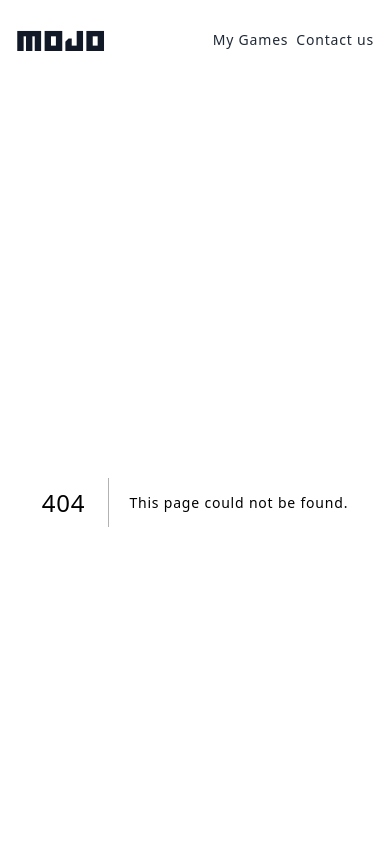
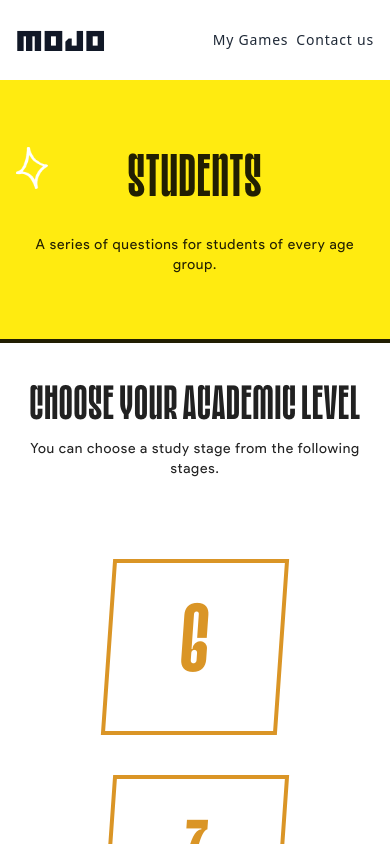
Before and after one commit to zeeshanahm-ed/mojo-game-website, a Next.js app: page /students in a window 390 px wide. Before the commit this address had no page. Built offline with nearby package versions, Linux system fonts and the light colour scheme.

Commit message:
feat: add Banner component for Students page with responsive layout and content

```diff
--- a/src/app/components/ui/home-page-ui/Banner.tsx
+++ b/src/app/components/ui/home-page-ui/Banner.tsx
@@ -1,4 +1,7 @@
 'use client';
+import { useTranslation } from 'react-i18next';
+import Wrapper from '../common/Wrapper';
+import { useRouter } from 'next/navigation';
 
 import Image, { StaticImageData } from 'next/image';
 import WorldImage from '../../../assets/images/world.png';
@@ -11,11 +14,22 @@ import KidsGameImage from '../../../assets/images/kids-quest.png';
 import StudentGameImage from '../../../assets/images/student-quest.png';
 import CreateGameImage from '../../../assets/images/create-game.png';
 import RamadanGameImage from '../../../assets/images/ramadan-quest.png';
-import { useTranslation } from 'react-i18next';
-import Wrapper from '../common/Wrapper';
 
 export default function Banner() {
     const { t } = useTranslation();
+    const router = useRouter()
+
+    const handleGoTo = (type: string) => {
+        switch (type) {
+            case "students":
+                router.push("/students")
+                break;
+
+            default:
+                break;
+        }
+    }
+
     return (
         <section className="w-full bg-red text-white px-4 md:px-10 py-10">
             <Wrapper>
@@ -45,12 +59,12 @@ export default function Banner() {
                             </div>
                         </div>
                         <div className='space-y-1 md:space-y-2 flex flex-col items-start'>
-                            <GameCard image={StudentGameImage} title={t("brand")} subtitle={t("students")} bgColor="bg-orange" />
-                            <GameCard image={RamadanGameImage} title={t("brand")} subtitle={t("ramadan")} bgColor="bg-light-green" className="-ml-2" />
+                            <GameCard type={"students"} image={StudentGameImage} title={t("brand")} subtitle={t("students")} bgColor="bg-orange" onClick={(v: string) => handleGoTo(v)} />
+                            <GameCard type={"ramadan"} image={RamadanGameImage} title={t("brand")} subtitle={t("ramadan")} bgColor="bg-light-green" className="-ml-2" />
                         </div>
                         <div className='space-y-1 md:space-y-2 flex flex-col items-start'>
-                            <GameCard image={KidsGameImage} title={t("brand")} subtitle={t("kids_quest")} bgColor="bg-green" />
-                            <GameCard image={PrivateGameImage} title={t("brand")} subtitle={t("private_game")} bgColor="bg-light-blue" className="-ml-2" />
+                            <GameCard type={"kidsQuest"} image={KidsGameImage} title={t("brand")} subtitle={t("kids_quest")} bgColor="bg-green" />
+                            <GameCard type={"privateGame"} image={PrivateGameImage} title={t("brand")} subtitle={t("private_game")} bgColor="bg-light-blue" className="-ml-2" />
                         </div>
                     </div>
                     <div className="-rotate-45 w-20 h-20 md:w-44 md:h-44 left-[80%] sm:left-[60%] md:-top-[70%] md:left-[60%] -top-[370px] relative">
@@ -90,8 +104,9 @@ interface GameCardProps {
     title: string;
     subtitle: string;
     centered?: boolean;
-    onClick?: () => void;
+    onClick?: (v: string) => void;
     className?: string;
+    type: string;
 }
 
 function GameCard({
@@ -100,11 +115,12 @@ function GameCard({
     title,
     subtitle,
     onClick,
+    type,
     className
 }: GameCardProps) {
     return (
         <div
-            onClick={onClick}
+            onClick={() => onClick?.(type)}
             className={`relative cursor-pointer text-black skew-custom md:w-[220px] md:h-[100px] w-[100px] sm:w-[120px] h-[70px] py-1 px-1 md:py-4 md:px-6 md:border-[6px] border-[3px] border-black ${bgColor} ${className} flex-col flex`}
         >
 
--- /dev/null
+++ b/src/app/students/components/Banner.tsx
@@ -0,0 +1,33 @@
+import React from 'react';
+import Image from 'next/image';
+//icons
+import StarImage from "@/app/assets/images/star.png"
+import Wrapper from '@/app/components/ui/common/Wrapper';
+
+
+const Banner: React.FC = () => {
+
+    return (
+        <div className="w-full bg-yellow py-16 px-4 md:px-10 flex flex-col items-center justify-center relative overflow-hidden border-b-4 border-black">
+            {/* Main Content */}
+            <Wrapper>
+                <div className="relative z-10 flex flex-row items-center justify-center w-full text-center ">
+                    <div className="flex left-0 sm:left-10 top-0 absolute items-center justify-center">
+                        <Image src={StarImage} alt='Star' className='object-contain md:w-12 w-8 h-12' />
+                    </div>
+
+                    <div className="flex flex-col text-center items-center lg:w-2/4 px-4 text-black">
+                        <h2 className="text-6xl md:text-8xl lg:text-9xl leading-tight mb-4 uppercase font-popfun">
+                            STUDENTS
+                        </h2>
+                        <p className="text-sm md:text-xl">
+                            A series of questions for students of every age group.
+                        </p>
+                    </div>
+                </div>
+            </Wrapper>
+        </div>
+    );
+};
+
+export default Banner;
--- /dev/null
+++ b/src/app/students/page.tsx
@@ -0,0 +1,103 @@
+"use client"
+import React, { useState } from 'react'
+import Wrapper from '@/app/components/ui/common/Wrapper';
+import Button from '@/app/components/ui/common/Button';
+import { useRouter } from 'next/navigation';
+
+//icons
+
+import StudentsBannerImage from '@/app/assets/images/students-banner.png';
+import Image from 'next/image';
+import Banner from './components/Banner';
+
+
+const AcademicLavelOptions = [
+    { label: 6 },
+    { label: 7 },
+    { label: 8 },
+    { label: 9 },
+    { label: 10 },
+    { label: 11 },
+    { label: 12 }
+]
+const SemesterOptions = [
+    { label: 1 },
+    { label: 2 },
+]
+
+function Students() {
+
+    return (
+        <section>
+            <Banner />
+            <Wrapper>
+                <div className='flex items-center justify-center flex-col h-auto pb-32 px-4 md:px-10'>
+                    <div className="text-center flex flex-col items-center justify-center mt-10">
+                        <h2 className="md:text-7xl text-5xl font-popfun text-black mb-2 uppercase">
+                            Choose your academic level
+                        </h2>
+                        <p className="text-sm sm:text-base md:text-lg text-black">
+                            You can choose a study stage from the following stages.
+                        </p>
+                        <div className='font-popfun gap-10 mt-20 flex items-center justify-center flex-wrap'>
+                            {AcademicLavelOptions.map((v) => {
+                                return (
+                                    <div key={v.label}>
+                                        <CustomCard label={v.label} showBottom={false} />
+                                    </div>
+                                )
+                            })}
+                        </div>
+                    </div>
+                    <div className="text-center flex flex-col items-center justify-center mt-20">
+                        <h2 className="md:text-7xl text-5xl font-popfun text-black mb-2 uppercase">
+                            Select the semester
+                        </h2>
+                        <div className='font-popfun gap-10 mt-10 flex items-center justify-center flex-wrap'>
+                            {SemesterOptions.map((v) => {
+                                return (
+                                    <div key={v.label}>
+                                        <CustomCard label={v.label} showBottom={true} />
+                                    </div>
+                                )
+                            })}
+                        </div>
+                    </div>
+                    <div className="text-center flex flex-col items-center justify-center mt-20">
+                        <h2 className="md:text-7xl text-5xl font-popfun text-black mb-2 uppercase">
+                            Select the subject
+                        </h2>
+                        <p className="text-sm sm:text-base md:text-lg text-black">
+                            You can choose the study subject from the following subjects.
+                        </p>
+                        <div className='font-popfun gap-10 mt-10 flex items-center justify-center flex-wrap'>
+                            {SemesterOptions.map((v) => {
+                                return (
+                                    <div key={v.label}>
+                                        <CustomCard label={v.label} showBottom={true} />
+                                    </div>
+                                )
+                            })}
+                        </div>
+                    </div>
+                </div>
+            </Wrapper>
+        </section >
+    )
+}
+
+export default Students;
+
+interface CustomCardProps {
+    label: number;
+    showBottom: boolean
+}
+
+const CustomCard = ({ label, showBottom }: CustomCardProps) => {
+    return (
+        <div className='cursor-pointer w-44 h-44 border-4 skew-custom  border-dark-orange flex-center text-dark-orange'>
+            <span className='text-8xl'>{label}</span>
+            {showBottom && <span className='absolute bottom-0 bg-dark-orange w-full text-white py-2 text-2xl'>Chapter {label}</span>}
+        </div>
+    )
+}
```
